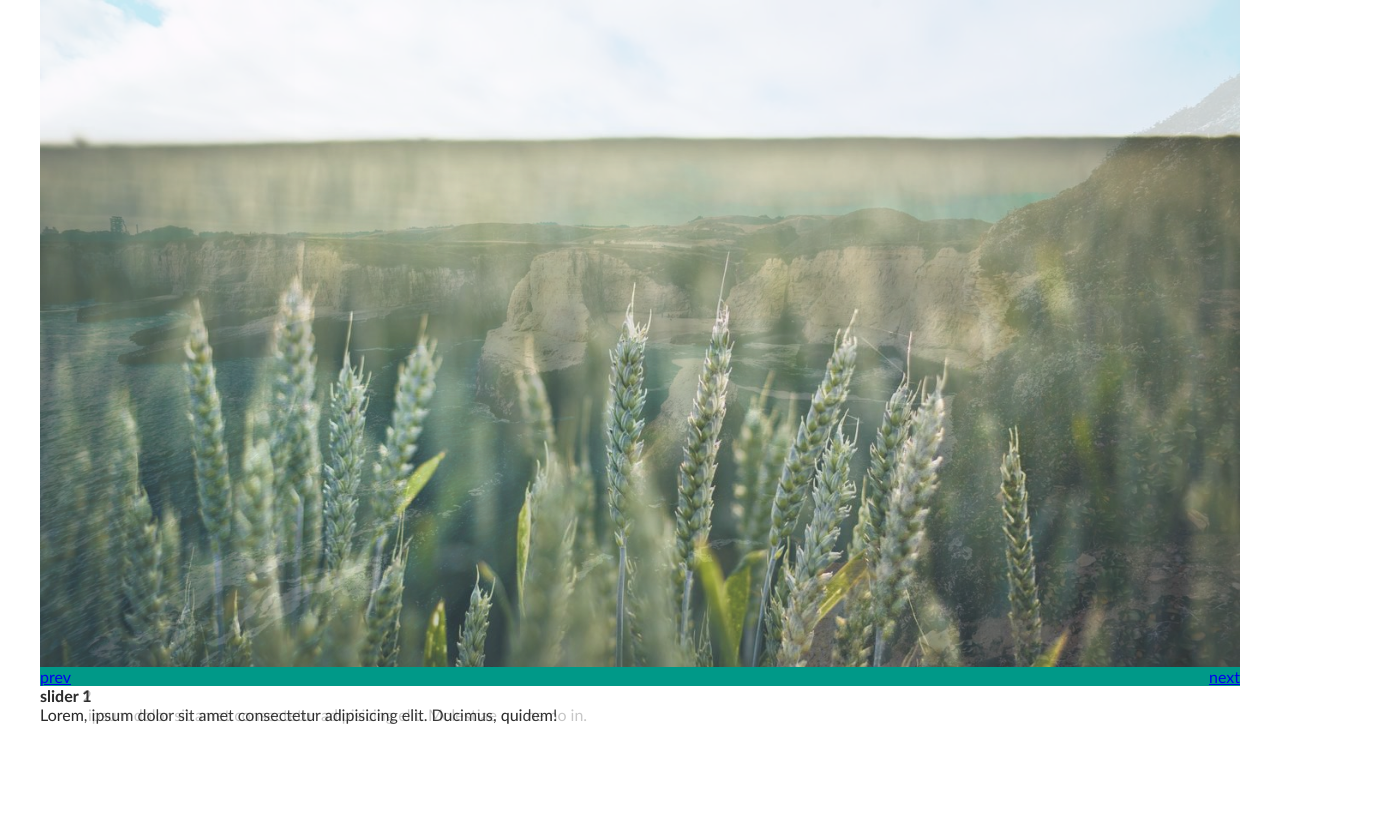
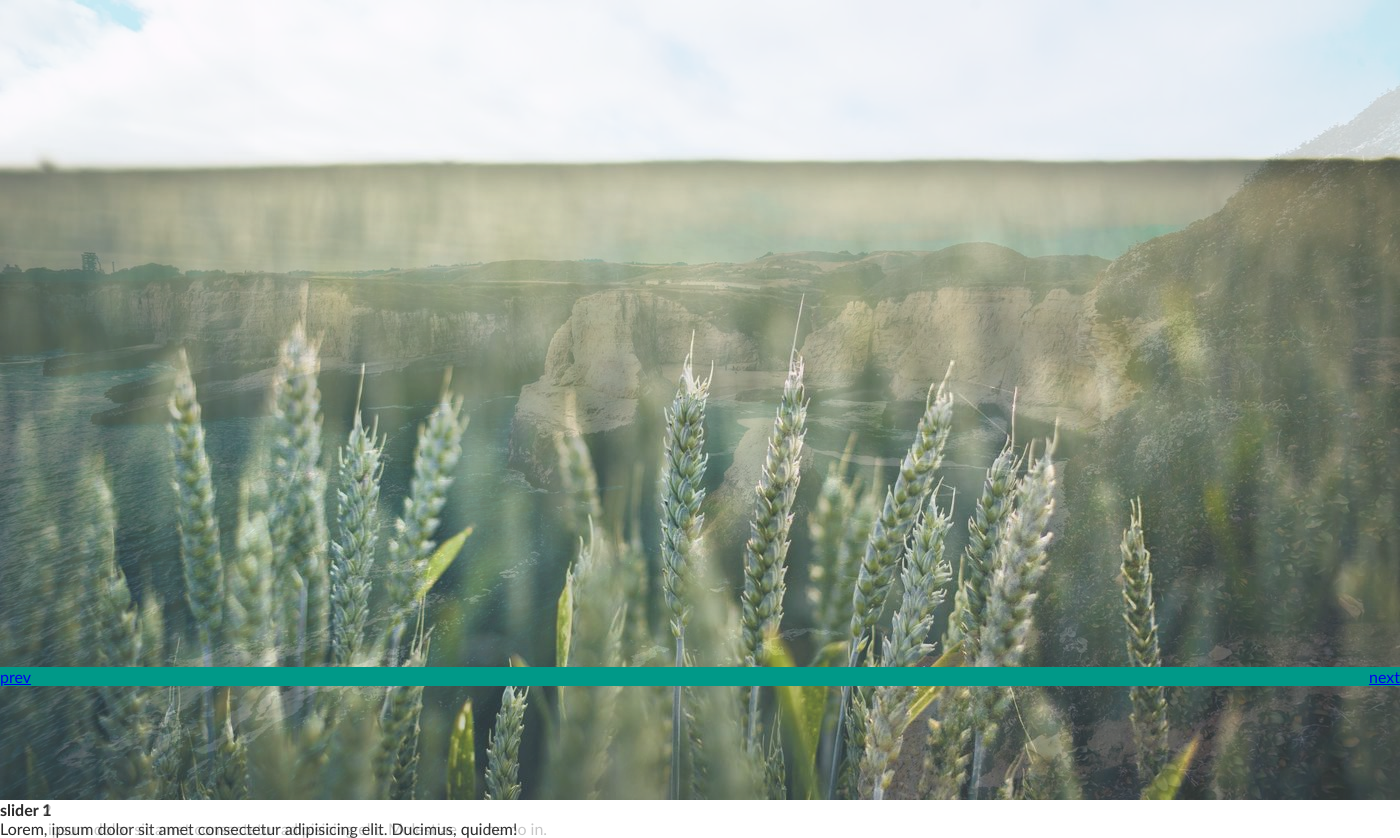
Before and after one commit to a19860101/appedu-6, a plain HTML site: page JAVASCRIPT/slider.html in a window 1280 px wide. Shown: the whole page, 1400 px wide, since content can reach past the window. Before the commit the page ends 800 px from the top, so only its background shows below. Drawn offline with Linux system fonts and the light colour scheme.

Commit message:
20221001

```diff
--- a/JAVASCRIPT/slider.html
+++ b/JAVASCRIPT/slider.html
@@ -17,7 +17,7 @@
             vertical-align: top;
         }
         .slider {
-            width: 1200px;
+            width: 1400px;
             height: 685.7px;
             margin: auto;
             position: relative;
@@ -97,8 +97,16 @@
         let next = document.querySelector('.slider-next');
         let prev = document.querySelector('.slider-prev');
 
-        next.onclick = () => {slider()}
-        prev.onclick = () => {slider('prev')}
+        next.onclick = () => {
+            slider()
+            clearInterval(timer);
+            timer = setInterval(slider,timeout)
+        }
+        prev.onclick = () => {
+            slider('prev')
+            clearInterval(timer);
+            timer = setInterval(slider,timeout)
+        }
 
         const slider = (direction)=>{
 
@@ -114,7 +122,7 @@
             imgs[currentIndex].classList.add('active');
         }
 
-        setInterval(slider,timeout)
+        let timer = setInterval(slider,timeout);
 
     </script>
 </body>
```
